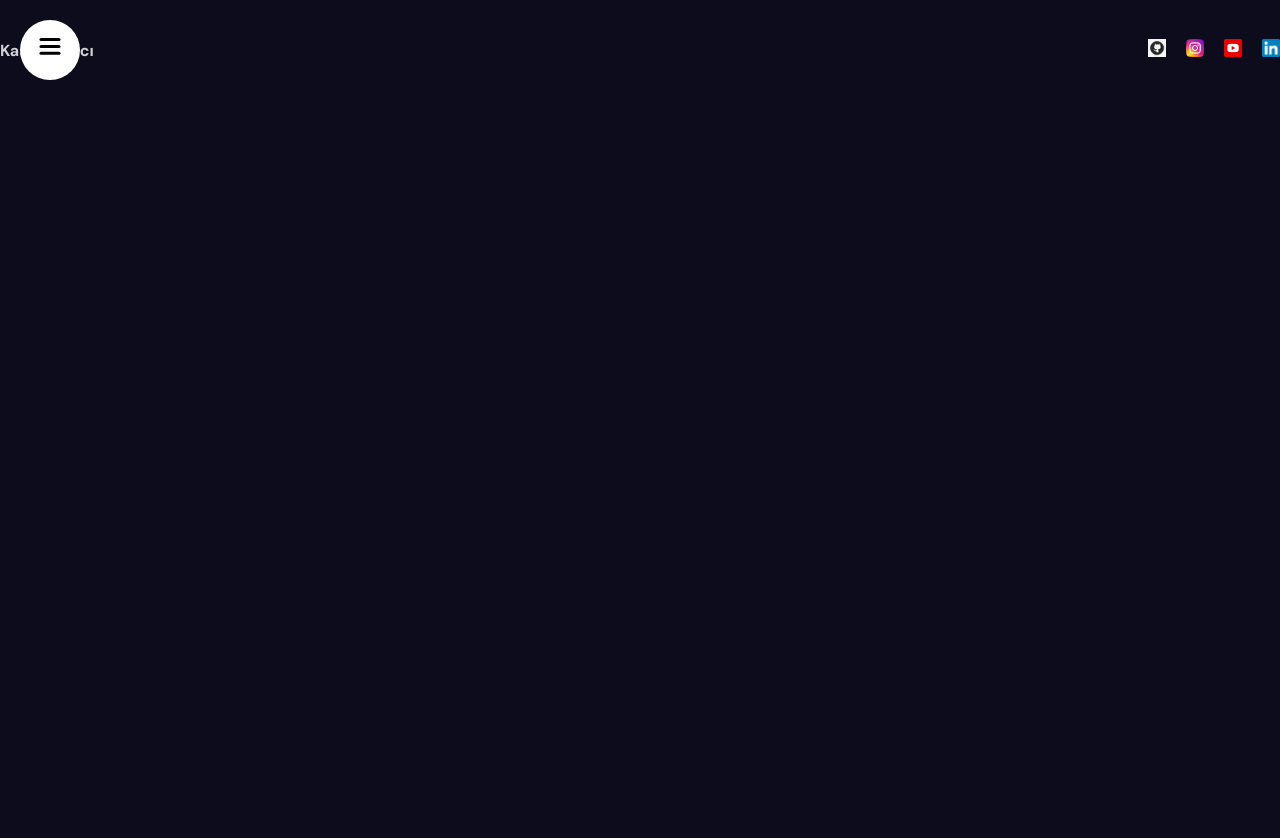
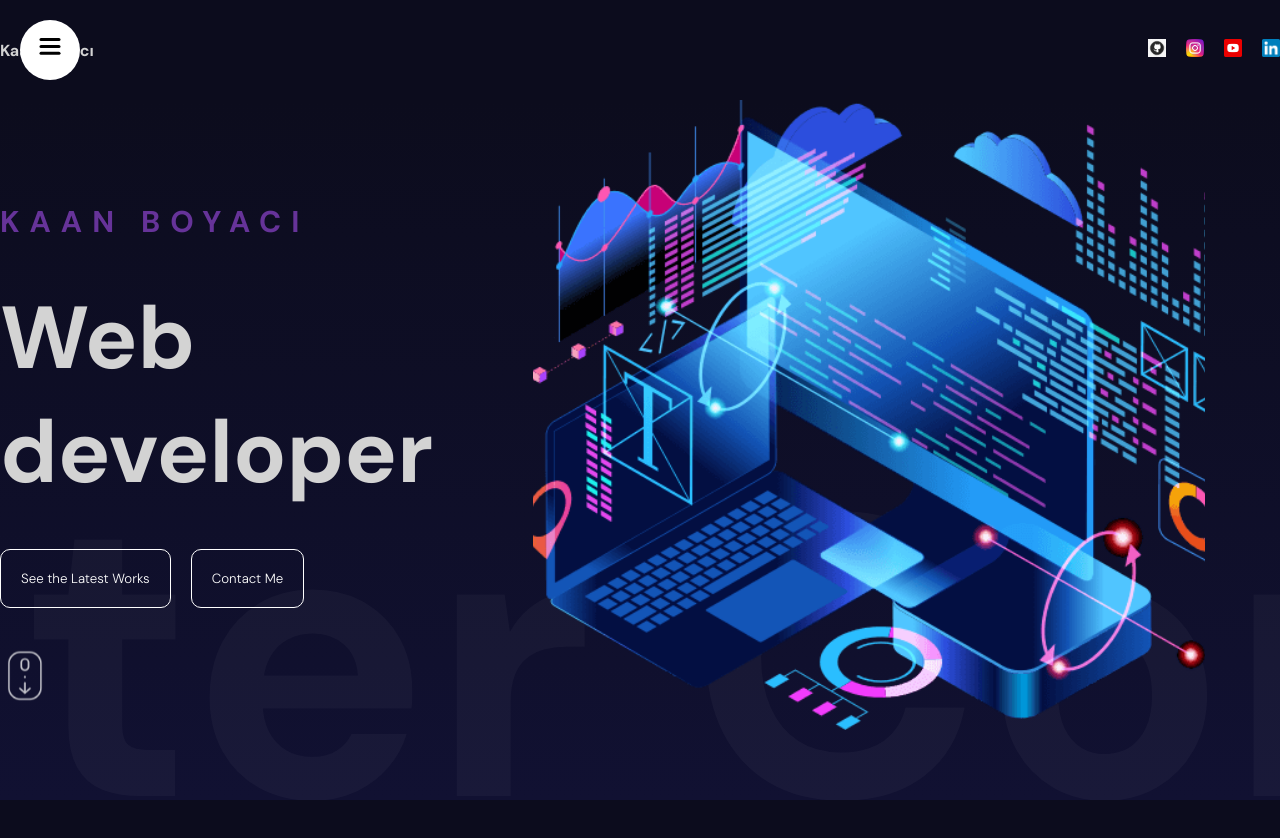
Before and after one commit to kaanboyacii/React-Portfolio, a React (Vite) app: page / in a window 1280 px wide. Shown: the top 838 px of the page. Built offline with nearby package versions, Linux system fonts and the light colour scheme.

Commit message:
Hero section animated

```diff
--- a/src/App.jsx
+++ b/src/App.jsx
@@ -1,12 +1,14 @@
 import Test from "./Test";
 import "./app.scss";
 import Navbar from "./components/navbar/Navbar";
+import Hero from "./components/hero/Hero";
 
 const App = () => {
   return (
     <div>
       <section id="Homepage">
         <Navbar />
+        <Hero />
       </section>
       <section id="Services">
       </section>
--- /dev/null
+++ b/src/components/hero/Hero.jsx
@@ -0,0 +1,83 @@
+import "./hero.scss";
+import { motion } from "framer-motion";
+
+const textVariants = {
+  initial: {
+    x: -500,
+    opacity: 0,
+  },
+  animate: {
+    x: 0,
+    opacity: 1,
+    transition: {
+      duration: 1,
+      staggerChildren: 0.1,
+    },
+  },
+  scrollButton: {
+    opacity: 0,
+    y: 10,
+    transition: {
+      duration: 2,
+      repeat: Infinity,
+    },
+  },
+};
+const sliderVariants = {
+  initial: {
+    x: 0,
+  },
+  animate: {
+    x: "-220%",
+    transition: {
+      repeat: Infinity,
+      repeatType:"mirror",
+      duration: 20,
+    },
+  },
+};
+
+const Hero = () => {
+  return (
+    <div className="hero">
+      <div className="wrapper">
+        <motion.div
+          className="textContainer"
+          variants={textVariants}
+          initial="initial"
+          animate="animate"
+        >
+          <motion.h2 variants={textVariants}>KAAN BOYACI</motion.h2>
+          <motion.h1 variants={textVariants}>
+            Web developer
+          </motion.h1>
+          <motion.div variants={textVariants} className="buttons">
+            <motion.button variants={textVariants}>
+              See the Latest Works
+            </motion.button>
+            <motion.button variants={textVariants}>Contact Me</motion.button>
+          </motion.div>
+          <motion.img
+            variants={textVariants}
+            animate="scrollButton"
+            src="/scroll.png"
+            alt=""
+          />
+        </motion.div>
+      </div>
+      <motion.div
+        className="slidingTextContainer"
+        variants={sliderVariants}
+        initial="initial"
+        animate="animate"
+      >
+        Writer Content Creator Influencer
+      </motion.div>
+      <div className="imageContainer">
+        <img src="/hero.png" alt="" />
+      </div>
+    </div>
+  );
+};
+
+export default Hero;
--- /dev/null
+++ b/src/components/hero/hero.scss
@@ -0,0 +1,65 @@
+.hero {
+  height: calc(100vh - 100px);
+  overflow: hidden;
+  background: linear-gradient(180deg, #0c0c1d, #111132);
+  position: relative;
+
+  .wrapper {
+    max-width: 1366px;
+    height: 100%;
+    margin: auto;
+
+    .textContainer {
+      width: 50%;
+      height: 100%;
+      display: flex;
+      flex-direction: column;
+      justify-content: center;
+      gap: 40px;
+      h2 {
+        font-size: 30px;
+        color: rebeccapurple;
+        letter-spacing: 10px;
+      }
+      h1 {
+        font-size: 88px;
+      }
+      .buttons {
+        button {
+          padding: 20px;
+          border: 1px solid white;
+          border-radius: 10px;
+          background-color: transparent;
+          color: white;
+          margin-right: 20px;
+          cursor: pointer;
+          font-weight: 300;
+        }
+      }
+      img {
+        width: 50px;
+      }
+    }
+  }
+
+  .imageContainer {
+    height: 100%;
+    position: absolute;
+    top: 0;
+    right: 0;
+    img {
+      width: 90%;
+      height: 90%;
+      object-fit: cover;
+    }
+  }
+  .slidingTextContainer {
+    position: absolute;
+    font-size: 50vh;
+    bottom: -120px;
+    white-space: nowrap;
+    color: #ffffff09;
+    width: 50%;
+    font-weight: bold;
+  }
+}
```
Also changed, not shown: public/hero.png.
